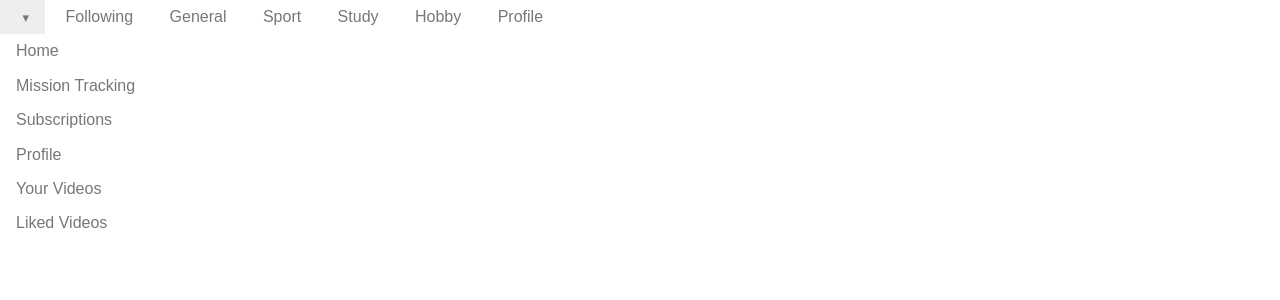
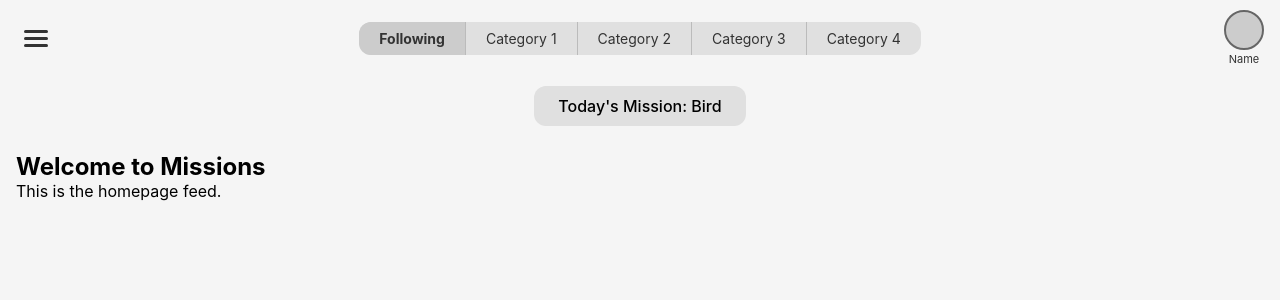
Before and after one commit to CSCI-5117-F26/developing-the-interactive-web-project-1-group-10, a Flask app: page / in a window 1280 px wide. Shown: the top 300 px of the page. Run offline with Flask 3, Linux system fonts and the light colour scheme; some libraries are stand-ins or nearby versions.

Commit message:
base page finished

```diff
--- a/server.py
+++ b/server.py
@@ -8,63 +8,8 @@ app = Flask(__name__)
 
 @app.route("/")
 def homepage():
-    posts = [
-        {
-            "userName": "user1",
-            "title": "title1",
-            "category": "sport",
-            "description": "description1",
-            "video": "http://farm3.staticflickr.com/2875/9069037713_1752f5daeb.jpg",
-        },
-        {
-            "userName": "user2",
-            "title": "test_title",
-            "category": "study",
-            "description": "test",
-            "video": "http://farm3.staticflickr.com/2813/9069585985_80da8db54f.jpg"
-        },
-        {
-            "userName": "user3",
-            "title": "bird!!",
-            "category": "general",
-            "description": "Look at this bird!!!",
-            "video": "http://farm3.staticflickr.com/2813/9069585985_80da8db54f.jpg"
-        }
-    ]
-    missions = [
-        {
-            "category": "following",
-            "mission": "None",
-        },
-        {
-            "category": "general",
-            "mission": "bird",
-        },
-        {
-            "category": "sport",
-            "mission": "baseball",
-        },
-        {
-            "category": "study",
-            "mission": "book",
-        },
-        {
-            "category": "hobby",
-            "mission": "online",
-        },
-    ]
+    return render_template("homepage.html")
 
-    category = request.args.get("category") or "following"
-    mission = list(filter(lambda m : m["category"] == category, missions))[0]["mission"]
-    return render_template("homepage.html", posts = posts, mission = mission, category=category)
-
-@app.route("/login")
-def login():
-    return render_template("login.html")
-
-@app.route("/profile")
-def profile():
-    return render_template("profile_own.html")
 
 if __name__ == "__main__":
     app.run(debug=True)
--- a/static/css/style.css
+++ b/static/css/style.css
@@ -0,0 +1,156 @@
+/* Reset */
+* {
+    margin: 0;
+    padding: 0;
+    box-sizing: border-box;
+}
+
+body {
+    font-family: -apple-system, BlinkMacSystemFont, "Segoe UI", Roboto, sans-serif;
+    background: #f5f5f5;
+}
+
+/* Top Bar */
+.top-bar {
+    display: flex;
+    align-items: center;
+    justify-content: space-between;
+    background: transparent;
+    padding: 10px 16px;
+    gap: 12px;
+    position: sticky;
+    top: 0;
+    z-index: 100;
+}
+
+/* Hamburger Button */
+.menu-btn {
+    background: none;
+    border: none;
+    cursor: pointer;
+    display: flex;
+    flex-direction: column;
+    gap: 4px;
+    padding: 8px;
+}
+
+.menu-btn span {
+    display: block;
+    width: 24px;
+    height: 3px;
+    background: #333;
+    border-radius: 2px;
+}
+
+/* Category Tabs */
+.category-tabs {
+    display: flex;
+    align-items: center;
+    gap: 0;
+    background: #e0e0e0;
+    border-radius: 12px;
+    overflow: hidden;
+}
+
+.category-tabs .tab {
+    padding: 8px 20px;
+    text-decoration: none;
+    color: #333;
+    font-size: 14px;
+    border-right: 1px solid #bbb;
+    white-space: nowrap;
+}
+
+.category-tabs .tab:last-child {
+    border-right: none;
+}
+
+.category-tabs .tab.active {
+    font-weight: bold;
+    background: #ccc;
+}
+
+/* Profile Link */
+.profile-link {
+    display: flex;
+    flex-direction: column;
+    align-items: center;
+    text-decoration: none;
+    color: #333;
+    gap: 2px;
+}
+
+.profile-avatar {
+    width: 40px;
+    height: 40px;
+    border-radius: 50%;
+    background: #ccc;
+    border: 2px solid #666;
+}
+
+.profile-name {
+    font-size: 11px;
+}
+
+/* Mission Banner */
+.mission-banner {
+    text-align: center;
+    padding: 10px 24px;
+    background: #e0e0e0;
+    border-radius: 12px;
+    margin: 10px auto;
+    font-size: 16px;
+    font-weight: 500;
+    width: fit-content;
+}
+
+/* Sidebar */
+.sidebar {
+    position: fixed;
+    top: 0;
+    left: -260px;
+    width: 260px;
+    height: 100%;
+    background: #fff;
+    z-index: 200;
+    transition: left 0.3s ease;
+    padding: 60px 20px 20px;
+}
+
+.sidebar.open {
+    left: 0;
+}
+
+.sidebar-nav {
+    display: flex;
+    flex-direction: column;
+    gap: 16px;
+}
+
+.sidebar-nav a {
+    text-decoration: none;
+    color: #333;
+    font-size: 16px;
+    padding: 8px 0;
+    border-bottom: 1px solid #eee;
+}
+
+.sidebar-overlay {
+    display: none;
+    position: fixed;
+    top: 0;
+    left: 0;
+    width: 100%;
+    height: 100%;
+    background: rgba(0, 0, 0, 0.4);
+    z-index: 150;
+}
+
+.sidebar-overlay.open {
+    display: block;
+}
+
+/* Main Content */
+.content {
+    padding: 16px;
+}
--- a/static/js/main.js
+++ b/static/js/main.js
@@ -0,0 +1,17 @@
+const menuBtn = document.getElementById('menuBtn');
+const sidebar = document.getElementById('sidebar');
+const overlay = document.getElementById('sidebarOverlay');
+
+if (menuBtn) {
+    menuBtn.addEventListener('click', () => {
+        sidebar.classList.toggle('open');
+        overlay.classList.toggle('open');
+    });
+}
+
+if (overlay) {
+    overlay.addEventListener('click', () => {
+        sidebar.classList.remove('open');
+        overlay.classList.remove('open');
+    });
+}
--- a/templates/base.html
+++ b/templates/base.html
@@ -0,0 +1,57 @@
+<!DOCTYPE html>
+<html lang="en">
+<head>
+    <meta charset="UTF-8">
+    <meta name="viewport" content="width=device-width, initial-scale=1.0">
+    <title>{% block title %}Missions{% endblock %}</title>
+    <link rel="stylesheet" href="{{ url_for('static', filename='css/style.css') }}">
+    {% block extra_css %}{% endblock %}
+</head>
+<body>
+    <!-- Top Navbar -->
+    <header class="top-bar">
+        <button class="menu-btn" id="menuBtn">
+            <span></span>
+            <span></span>
+            <span></span>
+        </button>
+
+        <nav class="category-tabs">
+            <a href="#" class="tab active">Following</a>
+            <a href="#" class="tab">Category 1</a>
+            <a href="#" class="tab">Category 2</a>
+            <a href="#" class="tab">Category 3</a>
+            <a href="#" class="tab">Category 4</a>
+        </nav>
+
+        <a href="#" class="profile-link">
+            <div class="profile-avatar"></div>
+            <span class="profile-name">Name</span>
+        </a>
+    </header>
+
+    <!-- Today's Mission Banner -->
+    <div class="mission-banner">
+        <span>Today's Mission: {% block mission %}Bird{% endblock %}</span>
+    </div>
+
+    <!-- Sidebar Menu (hidden by default) -->
+    <aside class="sidebar" id="sidebar">
+        <nav class="sidebar-nav">
+            <a href="/">Home</a>
+            <a href="/upload">Upload</a>
+            <a href="/mission">Mission Tracking</a>
+            <a href="/profile">My Profile</a>
+        </nav>
+    </aside>
+    <div class="sidebar-overlay" id="sidebarOverlay"></div>
+
+    <!-- Main Content -->
+    <main class="content">
+        {% block content %}{% endblock %}
+    </main>
+
+    <script src="{{ url_for('static', filename='js/main.js') }}"></script>
+    {% block extra_js %}{% endblock %}
+</body>
+</html>
--- a/templates/homepage.html
+++ b/templates/homepage.html
@@ -1,80 +1,8 @@
-<!DOCTYPE html>
-<html lang="en">
-<head>
-    <meta charset="UTF-8">
-    <meta name="viewport" content="width=device-width, initial-scale=1.0">
-    <link rel="stylesheet" href="https://cdn.jsdelivr.net/npm/purecss@3.1.0/build/pure-min.css" integrity="sha384-kj0X2NG2KHBie8Tq8fH1kxnyWM9XsXQpq7XdwbKmFKjwwaXGKBlB2Klu3VOltSFx" crossorigin="anonymous">
-    <title>Homepage</title>
-</head>
-<body>
-    <div class="pure-menu pure-menu-horizontal">
-        <ul class="pure-menu-list">
-            <li class="pure-menu-item pure-menu-has-children pure-menu-allow-hover">
-                <a href="#" id="menuLink1" class="pure-menu-link"></a>
-                <ul class="pure-menu-children">
-                    <li class="pure-menu-item">
-                        <a href="/" class="pure-menu-link">Home</a>
-                    </li>
-                    <li class="pure-menu-item">
-                        <a href="#" class="pure-menu-link">Mission Tracking</a>
-                    </li>
-                    <li class="pure-menu-item">
-                        <a href="#" class="pure-menu-link">Subscriptions</a>
-                    </li>
-                    <li class="pure-menu-item">
-                        <a href="#" class="pure-menu-link">Profile</a>
-                    </li>
-                    <li class="pure-menu-item">
-                        <a href="#" class="pure-menu-link">Your Videos</a>
-                    </li>
-                    <li class="pure-menu-item">
-                        <a href="#" class="pure-menu-link">Liked Videos</a>
-                    </li>
-                </ul>
-            </li>
-        </ul>
-        <ul class="pure-menu-list">
-            <li class="pure-menu-item">
-                <a href="/?category=following" class="pure-menu-link">Following</a>
-            </li>
-            <li class="pure-menu-item">
-                <a href="/?category=general" class="pure-menu-link">General</a>
-            </li>
-            <li class="pure-menu-item">
-                <a href="/?category=sport" class="pure-menu-link">Sport</a>
-            </li>
-            <li class="pure-menu-item">
-                <a href="/?category=study" class="pure-menu-link">Study</a>
-            </li>
-            <li class="pure-menu-item">
-                <a href="/?category=hobby" class="pure-menu-link">Hobby</a>
-            </li>
-            <li class="pure-menu-item">
-                <a href="/profile" class="pure-menu-link">Profile</a>
-            </li>
-        </ul>
-    </div>
-    <div>
-        {% if category != "following" %}
-            <h2>Today's Mission: {{ mission }}</h2>
-        {% endif %}
-    </div>
-    <div>
-        {% for post in posts %}
-            {% if post.category == category %}
-                <h2 class="content-subhead">{{ post.title }}</h2>
-                <h3 class="content-subhead">{{ post.userName }}</h3>
-                <p>
-                    {{ post.description }}
-                </p>
+{% extends "base.html" %}
 
-                <div class="pure-g">
-                    <div class="pure-u-1-4">
-                        <img class="pure-img-responsive" src={{ post.video }}>
-                    </div>
-            {% endif %}
-            </div>
-        {% endfor %}
-    </div>
-</body>
-</html>
+{% block title %}Home - Missions{% endblock %}
+
+{% block content %}
+<h2>Welcome to Missions</h2>
+<p>This is the homepage feed.</p>
+{% endblock %}
```
Also changed, not shown: .claude/launch.json (added).
